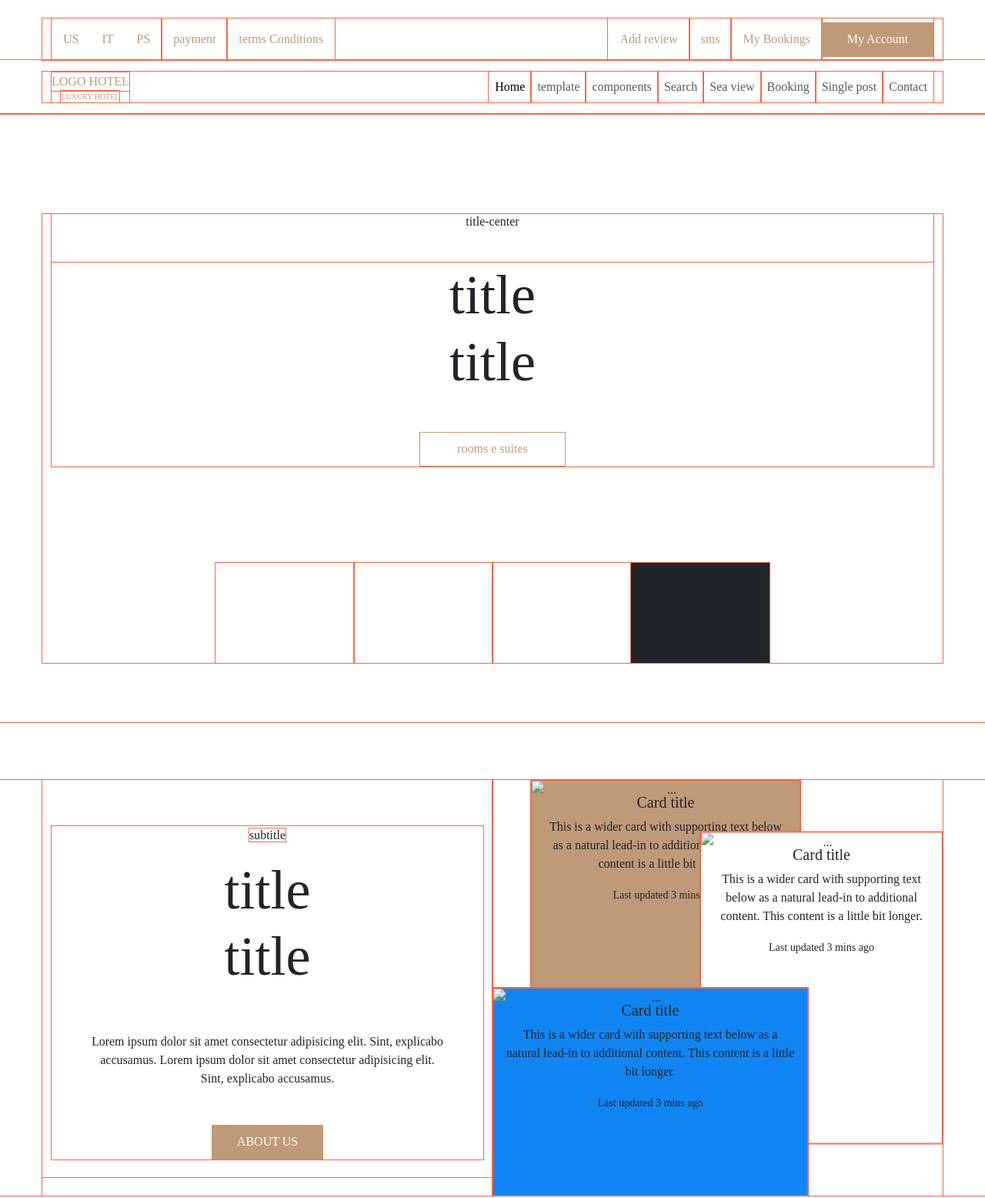
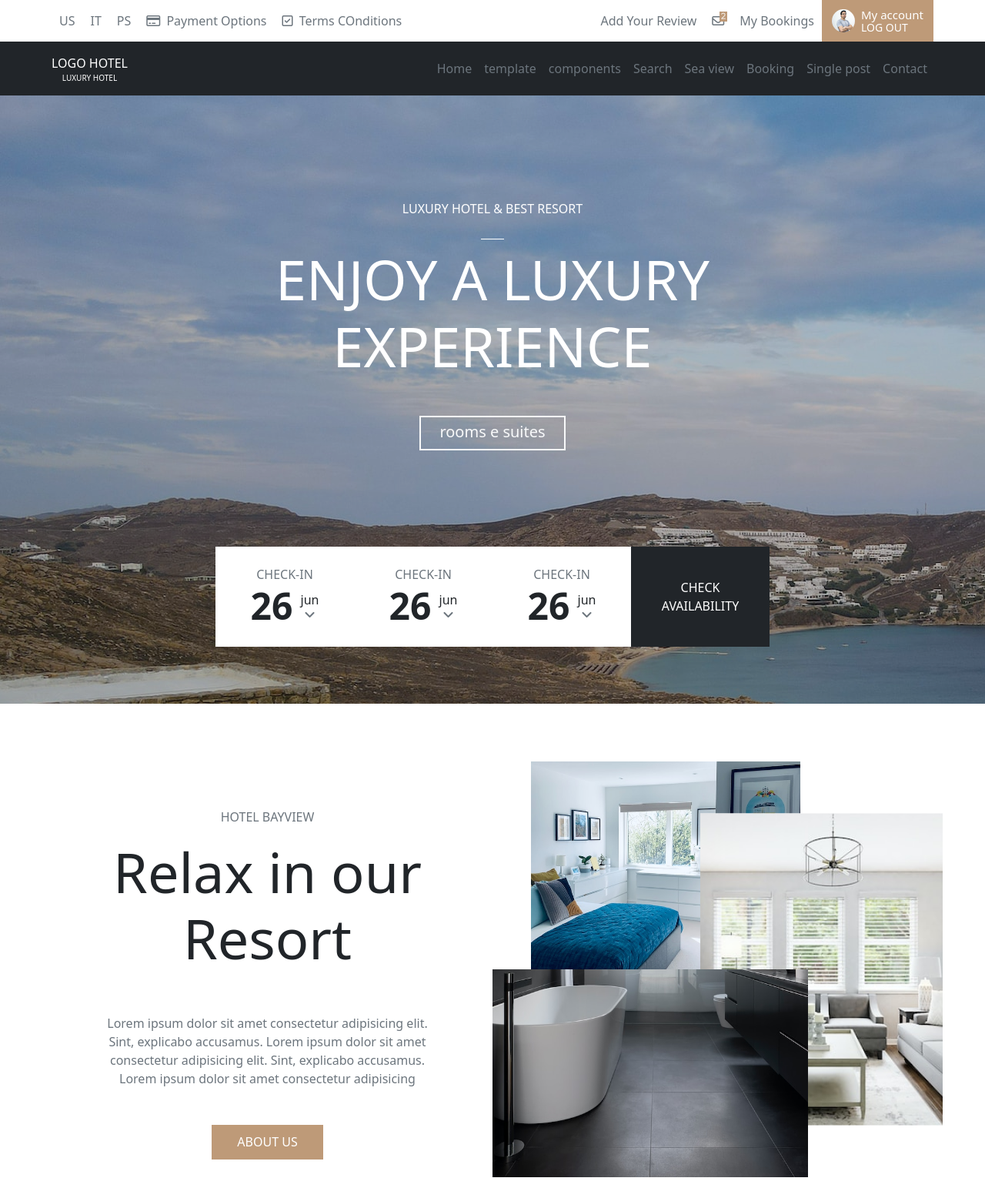
Before and after one commit to 12andrian85/hotel, a website: page index.html in a window 1280 px wide. Shown: the top 1556 px of the page at 77% size. Drawn offline with nearby package versions, Linux system fonts and the light colour scheme; files whose address does not match are found by name.

```diff
--- a/index.html
+++ b/index.html
@@ -11,7 +11,7 @@
     <link href="../node_modules/@fortawesome/fontawesome-free/css/all.css" rel="stylesheet">
 </head>
 <!-- home-plane -->
-<svg width="0" height="0" class="hidden">
+<svg width="0" height="0" class="d-none">
     <symbol fill="none" xmlns="http://www.w3.org/2000/svg" viewBox="0 0 20 20" id="home-plan">
         <rect x="0.5" y="0.5" width="19" height="19" stroke="#6C757D"></rect>
         <line y1="9.5" x2="6" y2="9.5" stroke="#6C757D"></line>
@@ -41,25 +41,38 @@
                         <a href="#" class="top-link">PS</a>
                     </li>
                     <li class="top-item">
-                        <a href="#" class="top-link">payment</a>
+                        <a href="#" class="top-link">
+                            <i class="fa-regular fa-credit-card me-1"></i>
+                            Payment Options
+                        </a>
                     </li>
                     <li class="top-item">
-                        <a href="#" class="top-link">terms Conditions</a>
+                        <a href="#" class="top-link">
+                            <i class="fa-regular fa-square-check me-1"></i>
+                            Terms COnditions</a>
                     </li>
-
                 </ul>
                 <ul class="header-top list-unstyled d-flex m-0">
                     <li class="top-item">
-                        <a href="theme-kit.html" class="top-link">Add review</a>
+                        <a href="theme-kit.html" class="top-link">Add Your Review</a>
                     </li>
                     <li class="top-item">
-                        <a href="#" class="top-link">sms</a>
+                        <a href="#" class="top-link">
+                            <i class="fa-regular fa-envelope fa-envelope--note position-relative"></i>
+                        </a>
                     </li>
                     <li class="top-item">
                         <a href="booking.html" class="top-link">My Bookings</a>
                     </li>
                     <li class="top-item">
-                        <a href="#" class="btn btn-primary">My Account</a>
+                        <a href="#" class="btn btn-primary h-100">
+                            <img src="/public/img/jonas-kakaroto-KIPqvvTOC1s-unsplash.jpg"
+                                style="height: 30px; width: 30px; border-radius: 50%;" alt="">
+                            <div class="lh-1 ms-2 text-start">
+                                <span class="" style="font-size: 15px;">My account</span> <br>
+                                <small>LOG OUT</small>
+                            </div>
+                        </a>
                     </li>
                 </ul>
             </div>
@@ -68,7 +81,12 @@
             <div class="container">
                 <div class="d-flex justify-content-between w-100 d-lg-none">
                     <button type="button" class="btn btn-primary" data-bs-toggle="modal" data-bs-target="#exampleModal">
-                        My account
+                        <img src="/public/img/aaron-burden-cEukkv42O40-unsplash.jpg"
+                            style="height: 35px; width: 35px; border-radius: 50%   ;" alt="">
+                        <span>
+                            My account <br>
+                            LOG OUT
+                        </span>
                     </button>
                     <button class="navbar-toggler ms-auto" type="button" data-bs-toggle="collapse"
                         data-bs-target="#navbarTogglerDemo01" aria-controls="navbarTogglerDemo01" aria-expanded="false"
@@ -81,7 +99,7 @@
                     <!-- <a class="navbar-brand" href="index.html"> -->
                     <!-- logo -->
                     <div class="header-logo text-uppercase d-none d-lg-flex">
-                        <a class="d-flex flex-column align-items-center text-decoration-none" href="index.html">
+                        <a class="d-flex flex-column align-items-center text-white text-decoration-none" href="index.html">
                             <span class="">logo hotel</span>
                             <span class="fs-sm">luxury hotel</span>
                         </a>
@@ -89,10 +107,11 @@
                     </a>
                     <ul class="navbar-nav ">
                         <li class="nav-item">
-                            <a class="nav-link active" aria-current="page" href="#">Home</a>
+                            <a class="nav-link active-" aria-current="page" href="#">Home</a>
                         </li>
                         <li class="nav-item">
-                            <a class="nav-link" href="https://s3.envato.com/files/237383996/hotel-psd-previews/02-home.jpg">template</a>
+                            <a class="nav-link"
+                                href="https://s3.envato.com/files/237383996/hotel-psd-previews/02-home.jpg">template</a>
                         </li>
                         <li class="nav-item">
                             <a class="nav-link" href="components.html">components</a>
@@ -119,21 +138,63 @@
     </header>
     <main>
         <!-- banner -->
-        <div class="banner py-spacing-lg">
-            <div class="container text-center">
-                <div>
-                    <div class="c-title--center text-center">
-                        <h6 class="position-relative text-dark">title-center</h6>
+        <div class="banner py-spacing-lg position-relative">
+            <div class="banner-bg position-absolute w-100 h-100 bg-dark opacity-25 top-0"></div>
+            <div class="container text-center z-1 position-relative">
+                <div class="text-white">
+                    <div class="c-title--center text-center py-2">
+                        <h6 class="title position-relative text-uppercase">luxury hotel & best resort</h6>
                     </div>
-                    <h1 class="mb-3 mb-5 display-2">title <br> title</h1>
-                    <a href="#" class="btn banner-btn btn-outline-primary mx-auto">rooms e suites</a>
+                    <h1 class="mb-3 mb-5 display-2 text-uppercase">enjoy a luxury<br> experience</h1>
+                    <a href="#" class="btn banner-btn btn-outline-light border-light border-2 fs-5 pb-2 mx-auto">rooms e suites</a>
                 </div>
                 <div class="banner-block d-flex flex-column align-items-center mx-auto mt-5">
                     <ul class="block-list d-flex">
-                        <li class="block-items"></li>
-                        <li class="block-items"></li>
-                        <li class="block-items"></li>
-                        <li class="block-items bg-dark"></li>
+                        <li class="block-items d-flex align-items-center justify-content-center bg-white">
+                            <div>
+                                <span class="banner-check">CHECK-IN</span>
+                                <div class="d-flex justify-content-center align-items-center">
+                                    <span class="display-5 banner-number">26</span>
+                                    <div class="d-flex flex-column ">
+                                        <span class="banner-month">jun</span>
+                                        <i class="banner-icon fa-solid fa-angle-down"></i>
+                                    </div>
+                                </div>
+                            </div>
+                        </li>
+                        <li class="block-items d-flex align-items-center justify-content-center bg-white">
+                            <div>
+                                <span class="banner-check">CHECK-IN</span>
+                                <div class="d-flex justify-content-center align-items-center">
+                                    <span class="display-5 banner-number">26</span>
+                                    <div class="d-flex flex-column ">
+                                        <span class="banner-month">jun</span>
+                                        <i class="banner-icon fa-solid fa-angle-down"></i>
+                                    </div>
+                                </div>
+                            </div>
+                        </li>
+                        <li class="block-items d-flex align-items-center justify-content-center bg-white">
+                            <div>
+                                <span class="banner-check">CHECK-IN</span>
+                                <div class="d-flex justify-content-center align-items-center">
+                                    <span class="display-5 banner-number">26</span>
+                                    <div class="d-flex flex-column ">
+                                        <span class="banner-month">jun</span>
+                                        <i class="banner-icon fa-solid fa-angle-down"></i>
+                                    </div>
+                                </div>
+                            </div>
+                        </li>
+                        <li class="block-items bg-dark text-white d-flex align-items-center justify-content-center">
+                            <div>
+                                <span class="text-uppercase d-flex justify-content-center align-items-center">
+                                    check <br>
+                                    availability
+                                </span>
+                            </div>
+
+                        </li>
                     </ul>
                     <!-- <label for="start">Start date:</label>
                     <input type="date" id="start" name="trip-start" value="2023-07-22" min="2022-01-01"
@@ -147,47 +208,27 @@
                 <div class="row">
                     <div class="col col-12 col-md-6 mb-4">
                         <div class="bayview__wrapper">
-                            <span>subtitle</span>
-                            <h2 class="bayview__title mt-3 display-2">title <br> title</h2>
-                            <p class="mt-3 mb-4 mb-lg-5 px-5">
+                            <span class="bayview__subtitle">HOTEL BAYVIEW</span>
+                            <h2 class="bayview__title mt-3 display-2">Relax in our <br>Resort</h2>
+                            <p class="bayview__paragraph mt-3 mb-4 mb-lg-5 px-5 mx-4">
                                 Lorem ipsum dolor sit amet consectetur adipisicing elit. Sint, explicabo accusamus.
                                 Lorem ipsum dolor sit amet consectetur adipisicing elit. Sint, explicabo accusamus.
+                                Lorem ipsum dolor sit amet consectetur adipisicing
                             </p>
                             <a href="#" class="mx-auto btn btn-primary">ABOUT US</a>
                         </div>
                     </div>
                     <div class="col col-12 col-md-6 px-0">
                         <div class="bayview__block position-relative">
-                            <div class="card bayview__card bayview__card--first position-absolute bg-primary">
-                                <img src="..." class="card-img" alt="...">
-                                <div class="card-img-overlay">
-                                    <h5 class="card-title">Card title</h5>
-                                    <p class="card-text">This is a wider card with supporting text below as a
-                                        natural lead-in to additional content. This content is a little bit longer.
-                                    </p>
-                                    <p class="card-text"><small>Last updated 3 mins ago</small></p>
-                                </div>
+                            <div class="card bayview__card bayview__card--first position-absolute">
+                                <img src="/public/img/josh-mclove-85kUBzS2V3g-unsplash.jpg" class="card-img" alt="...">
                             </div>
-                            <div class="card bayview__card bayview__card--two position-absolute bg-secondary">
-                                <img src="..." class="card-img" alt="...">
-                                <div class="card-img-overlay">
-                                    <h5 class="card-title">Card title</h5>
-                                    <p class="card-text">This is a wider card with supporting text below as a
-                                        natural lead-in to additional content. This content is a little bit longer.
-                                    </p>
-                                    <p class="card-text"><small>Last updated 3 mins ago</small></p>
-                                </div>
+                            <div class="card bayview__card bayview__card--two position-absolute">
+                                <img src="/public/img/r-architecture-HQCW1gTMjek-unsplash.jpg" class="card-img" alt="...">
                             </div>
                             <div
-                                class="card bayview__card bayview__card--last position-absolute d-none d-md-block bg-yellow">
-                                <img src="..." class="card-img" alt="...">
-                                <div class="card-img-overlay">
-                                    <h5 class="card-title">Card title</h5>
-                                    <p class="card-text">This is a wider card with supporting text below as a
-                                        natural lead-in to additional content. This content is a little bit longer.
-                                    </p>
-                                    <p class="card-text"><small>Last updated 3 mins ago</small></p>
-                                </div>
+                                class="card bayview__card bayview__card--last position-absolute d-none d-md-block">
+                                <img src="/public/img/spacejoy-uGWNcejbf2E-unsplash.jpg" class="card-img" alt="...">
                             </div>
 
                         </div>
@@ -196,17 +237,17 @@
             </div>
         </section>
         <!-- best-rooms -->
-        <section class="best-rooms text-center py-5">
-            <div class="c-title--center text-center py-2">
-                <h6 class="position-relative text-dark">subtitle-center</h6>
+        <section class="best-rooms text-center py-spacing-lg">
+            <div class="c-title--center text-center">
+                <h6 class="title position-relative text-uppercase">luxury hotel</h6>
             </div>
-            <h2 class="my-4">Best-Rooms</h2>
+            <h2 class="display-4 fw-normal my-4">Best-Rooms</h2>
             <div class="container">
                 <div class="row">
                     <div class="col col-12 col-md-6">
                         <div class="c-card-search">
                             <div class="card text-start">
-                                <img src="/pubslic/img/spacejoy-umAXneH4GhA-unsplash.jpg" class="card-img-top"
+                                <img src="/public/img/spacejoy-RUvW1KGD9a4-unsplash.jpg" class="card-img-top"
                                     alt="...">
                                 <div class="card-body bg-white border pt-0">
                                     <div class="card-inner position-relative d-flex justify-content-between">
--- a/sass/_mixins.scss
+++ b/sass/_mixins.scss
@@ -1,6 +1,6 @@
 @mixin outline {
     // min-height: 50px;
-    outline-style:  solid;
+    // outline-style:  solid;
     outline-color: tomato;
     outline-width: 1px;
 }
--- a/sass/_variables.scss
+++ b/sass/_variables.scss
@@ -5,27 +5,27 @@
 // scss-docs-end gray-color-variables
 
 // scss-docs-start color-variables
-$c-primary:    #BE9A78FF;
-$c-secondary:  #1085f2;
-$red:     #cc0a1e;
-$yellow:  #e6ff07;
-$green:   #5fc01e;
-$cyan:    #3bdeff;
+$c-primary: #BE9A78FF;
+$c-secondary: #1085f2;
+$red: #cc0a1e;
+$yellow: #e6ff07;
+$green: #5fc01e;
+$cyan: #3bdeff;
 // scss-docs-end color-variables
 
 // scss-docs-start theme-color-variables
-$primary:       $c-primary;
-$secondary:     $c-secondary;
-$success:       $green;
-$info:          $cyan;
-$warning:       $yellow;
-$danger:        $red;
-$light:         $gray-100;
-$dark:          $gray-900;
+$primary: $c-primary;
+$secondary: $c-secondary;
+$success: $green;
+$info: $cyan;
+$warning: $yellow;
+$danger: $red;
+$light: $gray-100;
+$dark: $gray-900;
 // scss-docs-end theme-color-variables
 
 // Square radius
-$border-radius:               0;
+$border-radius: 0;
 
 // Create your own map
 $custom-colors: (
@@ -35,7 +35,7 @@
 
 // scss-docs-start font-variables
 // stylelint-disable value-keyword-case
-$font-family-sans-serif:  'Lora', serif;
+$font-family: 'Lora', serif;
 
 
 // breackpoints
@@ -55,10 +55,10 @@
 // @media (min-width: $width-desktop) {}
 
 $container-max-widths: (
-  sm:  540px,
-  md:  720px,
-  lg:  860px,
-  xl:  1170px,
+  sm: 540px,
+  md: 720px,
+  lg: 860px,
+  xl: 1170px,
   xxl: 1370px
 );
 
--- a/sass/blocks/banner.scss
+++ b/sass/blocks/banner.scss
@@ -1,9 +1,14 @@
 .banner {
+    background-image: url("/public/img/dimitris-kiriakakis-G11WbaShKZ8-unsplash.jpg");
+
+
+
     .c-title--center {
         padding-bottom: 25px;
 
         h6::after {
             bottom: -20px;
+            background-color: $white;
         }
     }
 
@@ -11,15 +16,30 @@
         width: max-content;
 
     }
+
     .block-items {
-        height: 70px;
-        width: 70px;
+        padding: 35px 35px;
     }
 
     .block-list {
         margin: 0;
         padding: 0;
     }
+
+    .banner-check {
+        color: $gray-600;
+        font-weight: 500;
+    }
+
+    .banner-number {
+        font-weight: 600;
+        margin-right: 10px;
+    }
+
+    .banner-icon {
+        color: $gray-600;
+    }
+
 }
 
 
@@ -29,6 +49,7 @@
         .block-items {
             height: 100px;
             width: 150px;
+            padding: 50px 75px;
         }
     }
 }
@@ -60,8 +81,8 @@
 
 
         .block-items {
-            height: 130px;
-            width: 180px;
+            padding: 65px 90px;
+
         }
     }
 }
--- a/sass/blocks/bayview.scss
+++ b/sass/blocks/bayview.scss
@@ -1,13 +1,22 @@
 .bayview {
     &__title {
         margin-bottom: 35px;
+        font-weight: 500;
+    }
+    &__subtitle{
+        color: $gray-600;
+    }
+    &__paragraph{
+        color: $gray-600;
     }
 
 
     &__block {
         height: 360px;
     }
-
+    &__card{
+        border: none;
+    }
     &__card--first {
         height: 270px;
         width: 240px;
@@ -68,7 +77,7 @@
         }
 
         &__card--first {
-            height: 540px;
+            height: 350px;
             width: 350px;
             transform: translateX(0);
             left: 50px;
--- a/sass/blocks/header.scss
+++ b/sass/blocks/header.scss
@@ -9,8 +9,24 @@
         align-items: center;
     }
 
+    .nav-link {
+        color: $gray-600;
+        .active{
+            color: white;
+        }
+    }
+
+
+    .nav-link:hover {
+        color: $white;
+    }
+
+    .navbar {
+        background-color: $dark;
+    }
+
     .navbar-nav {
-        background-color: $white;
+        background-color: $dark;
     }
 
     .header-top {
@@ -27,7 +43,21 @@
 
         .top-link {
             text-decoration: none;
-            padding: 15px 15px;
+            padding: 15px 10px;
+            color: $gray-600;
+        }
+
+        .fa-envelope--note::after {
+            position: absolute;
+            content: "2";
+            height: 13px;
+            width: 10px;
+            background-color: $primary;
+            top: -4px;
+            right: -4px;
+            font-size: 9px;
+            color: white;
+            padding: 1px 0 0 2px;
         }
     }
 }
--- a/sass/components/c-card-search.scss
+++ b/sass/components/c-card-search.scss
@@ -1,6 +1,6 @@
 .c-card-search {
     .card {
-        background-color: $black;
+        // background-color: $black;
         border: none;
 
         .card-img-top {
--- a/sass/global/typography.scss
+++ b/sass/global/typography.scss
@@ -4,3 +4,4 @@
 .fs-sm {
     font-size: 10px;
 }
+// font-family: 'Lora', serif;
```
Also changed, not shown: sass/blocks/best-rooms.scss (+9 -0 lines), public/css/style.css, public/img/dimitris-kiriakakis-G11WbaShKZ8-unsplash.jpg (added), public/img/jonas-kakaroto-KIPqvvTOC1s-unsplash.jpg (added), public/img/josh-mclove-85kUBzS2V3g-unsplash.jpg (added), public/img/r-architecture-HQCW1gTMjek-unsplash.jpg (added), public/img/spacejoy-RUvW1KGD9a4-unsplash.jpg (added), public/img/spacejoy-eyEy5YZhSvU-unsplash.jpg (added).
